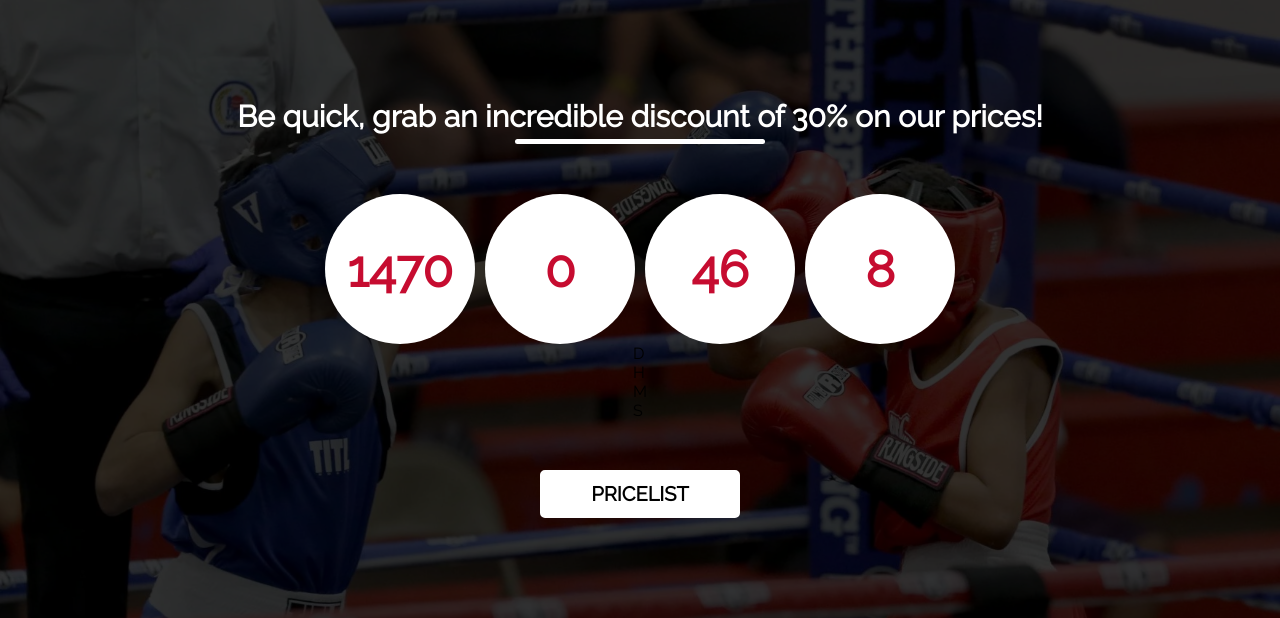
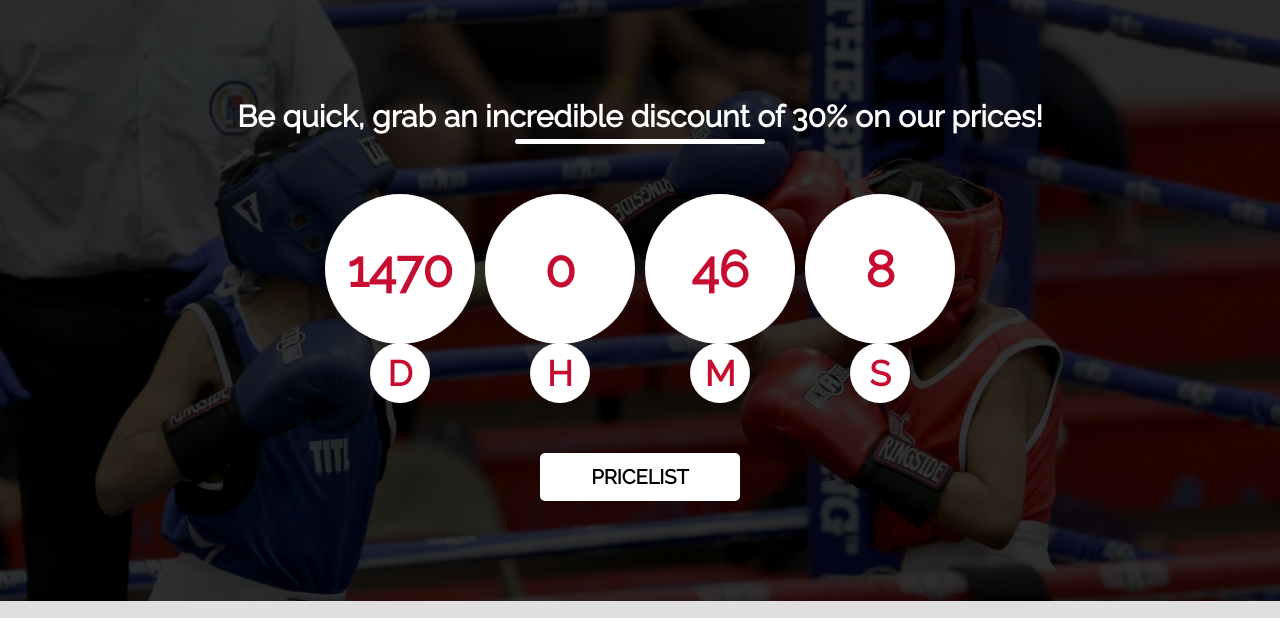
Before and after one commit to MilosM00/box-website, a PHP site: page / in a window 1280 px wide. Shown: the part 1950-2568 px from the top of the page. Run offline with PHP 8.4, Linux system fonts and the light colour scheme; some libraries are stand-ins or nearby versions.

Commit message:
index-css updated

```diff
--- a/style/index.css
+++ b/style/index.css
@@ -534,4 +534,32 @@ body{
     background-color: transparent;
     color: #fff;
 }
+
+.time-left{
+    display: flex;
+    justify-content: center;
+    align-items: center;
+    gap: 10px;
+}
+
+.time-left > div{
+    width: 150px;
+    display: flex;
+    justify-content: center;
+    align-items: center;
+}
+
+.time-left > div > p{
+    display: flex;
+    justify-content: center;
+    align-items: center;
+    width: 60px;
+    height: 60px;
+    background-color: #fff;
+    color:#C60C30;
+    border-radius: 50%;
+    font-size: 35px;
+    font-weight: 600;
+    margin-top: -1px;
+}
 /* END COUNTDOWN */
```
